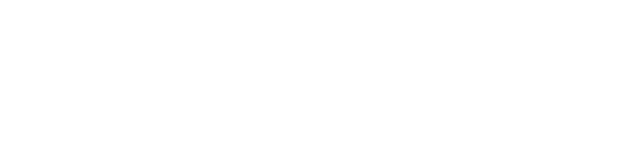
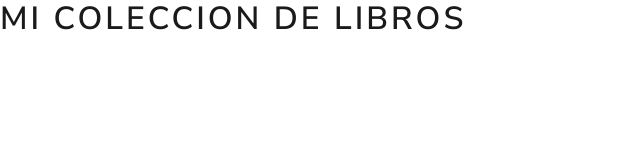
Before and after one commit to roAscurra/ColeccionDeLibros, a website: page index.html in a window 1280 px wide. Shown: the whole page, without its empty margins (0-640 px from the left). Drawn offline with nearby package versions, Linux system fonts and the light colour scheme.

Commit message:
Importando estilo de bootswatch

```diff
--- a/index.html
+++ b/index.html
@@ -4,9 +4,10 @@
     <meta charset="UTF-8">
     <meta http-equiv="X-UA-Compatible" content="IE=edge">
     <meta name="viewport" content="width=device-width, initial-scale=1.0">
+    <link rel="stylesheet" href="https://bootswatch.com/5/lux/bootstrap.min.css">
     <title>Coleccion de Libros</title>
 </head>
 <body>
-
+    <h1>Mi coleccion de Libros</h1>
 </body>
 </html>
```
